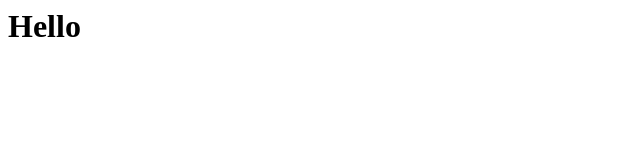
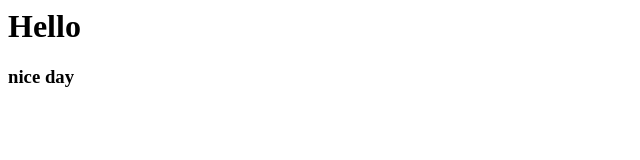
Before and after one commit to arnugroho/git-example, a plain HTML site: page index.html in a window 1280 px wide. Shown: the full height of the page, 0-640 px from the left. Drawn offline with Linux system fonts and the light colour scheme.

Commit message:
add h3 example

```diff
--- a/index.html
+++ b/index.html
@@ -1,3 +1,4 @@
 <html>
     <h1>Hello</h1>
+    <h3> nice day </h3>
 </html>
```
